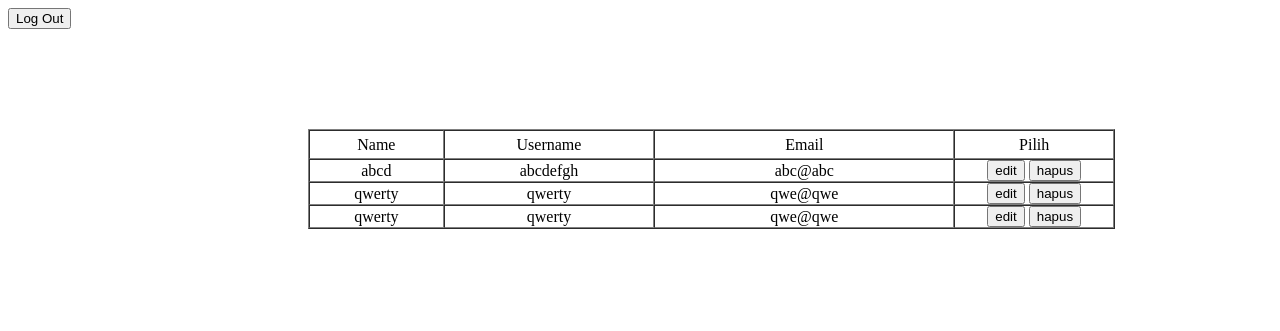
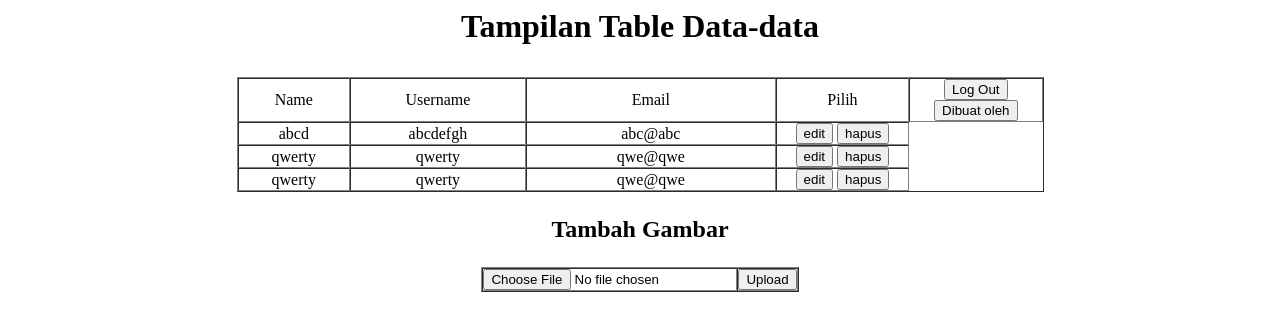
Before and after one commit to cclarissa/uts, a PHP site: page /read.php in a window 1280 px wide. Shown: the top 331 px of the page. Run offline with PHP 8.4, Linux system fonts and the light colour scheme; data comes from the database, SQL or seed files in the repository.

Commit message:
a
commit

```diff
--- a/login.html
+++ b/login.html
@@ -1,4 +1,3 @@
-
 <!DOCTYPE html>
 <html lang="en">
 <head>
@@ -25,7 +24,6 @@
 
         .foot { padding-left: 580px; }
         .foot p { font-size: 12px; }
-
     </style>
 
     <meta charset="UTF-8">
@@ -46,7 +44,6 @@
             <li><label></label></li>
             <input type="password" name="password" placeholder="password">
         </ul>
-
         <div class="input"><input type="submit" value="sign in"></div>
     </form>
     </nav>
@@ -55,5 +52,6 @@
 
 <div class="foot">
 	<p>don't have an account?<a href="sign_up.html"> sign up</a></p>
+    <a href="json.php"><p>Cek data-data yang sudah ada</p></a>
 </div>
 </body>
--- a/login.php
+++ b/login.php
@@ -35,5 +35,6 @@ if(! isset($_POST["username"]) || ! isset($_POST["password"])){
 			}
 		}
 	?>
+<a href="login.html"><button>Back</button></a>
 </body>
 </html>
--- a/read.php
+++ b/read.php
@@ -4,17 +4,15 @@ include('config1.php');
 <head>
 <style>
 .container {
-        	padding: 100px;
-        	padding-left: 300px;
-            width: 20%;
-            height: 100px;
+            width: 100%;
+            margin: 0 auto;
         }
 </style>
 <?php
 $sql	= 'select * from uts';
 $query	= mysqli_query($db_link,$sql);
 ?>
-<td><a href="logout.php"><button>Log Out</button></a></td>
+<h1><p align="center">Tampilan Table Data-data</p></h1>
 <div class="container">
 <table width="807" border="1" cellpadding="0" cellspacing="0" align="center">
  <tr>
@@ -22,6 +20,13 @@ $query	= mysqli_query($db_link,$sql);
     <td width="176" align="center" valign="middle">Username</td>
     <td width="252" align="center" valign="middle">Email</td>
     <td width="133" align="center" valign="middle">Pilih</td>
+    <td width="133" align="center" valign="middle"><a href="logout.php"><button>Log Out</button></a>
+    <script type="text/javascript">
+    function pemilik() {
+    alert("Clarissa, 00000017036, 15IS2");
+    }
+    </script>
+    <button onclick="pemilik()">Dibuat oleh</button><br></td>
   </tr>
   <?php
 	while($data	= mysqli_fetch_array($query)){
@@ -33,11 +38,21 @@ $query	= mysqli_query($db_link,$sql);
     <td p align="center" bgcolor="#FFFFFF"><?php echo $data['email']; ?></td>
     <td p align="center" bgcolor="#FFFFFF">
   <a href="edit.php?username=<?php echo $data['username'];?>" title="Edit siswa ini"><button>edit</button></a>
-  <a href="delete.php?username=<?php echo $data['username'];?>"><button>hapus</button></a>
-  </td>
+  <a href="delete.php?username=<?php echo $data['username'];?>"><button>hapus</button></a></td>
   </tr>
 <?php
 }
 ?>
+</div>
 </table>
+<h2><p align="center">Tambah Gambar</p></h2>
+<table width="300" border="1" cellpadding="0" cellspacing="0" align="center">
+<div class="form">
+<form name="uploader" action="process.php" method="POST" enctype="multipart/form-data">
+<tr>
+<td><input type="file" name="file"></td>
+<td><button type="submit">Upload</button></td>
+</tr>
+</form>
 </div>
+</table>
```
Also changed, not shown: json.php (added, +24 -0 lines), README.md (deleted).
